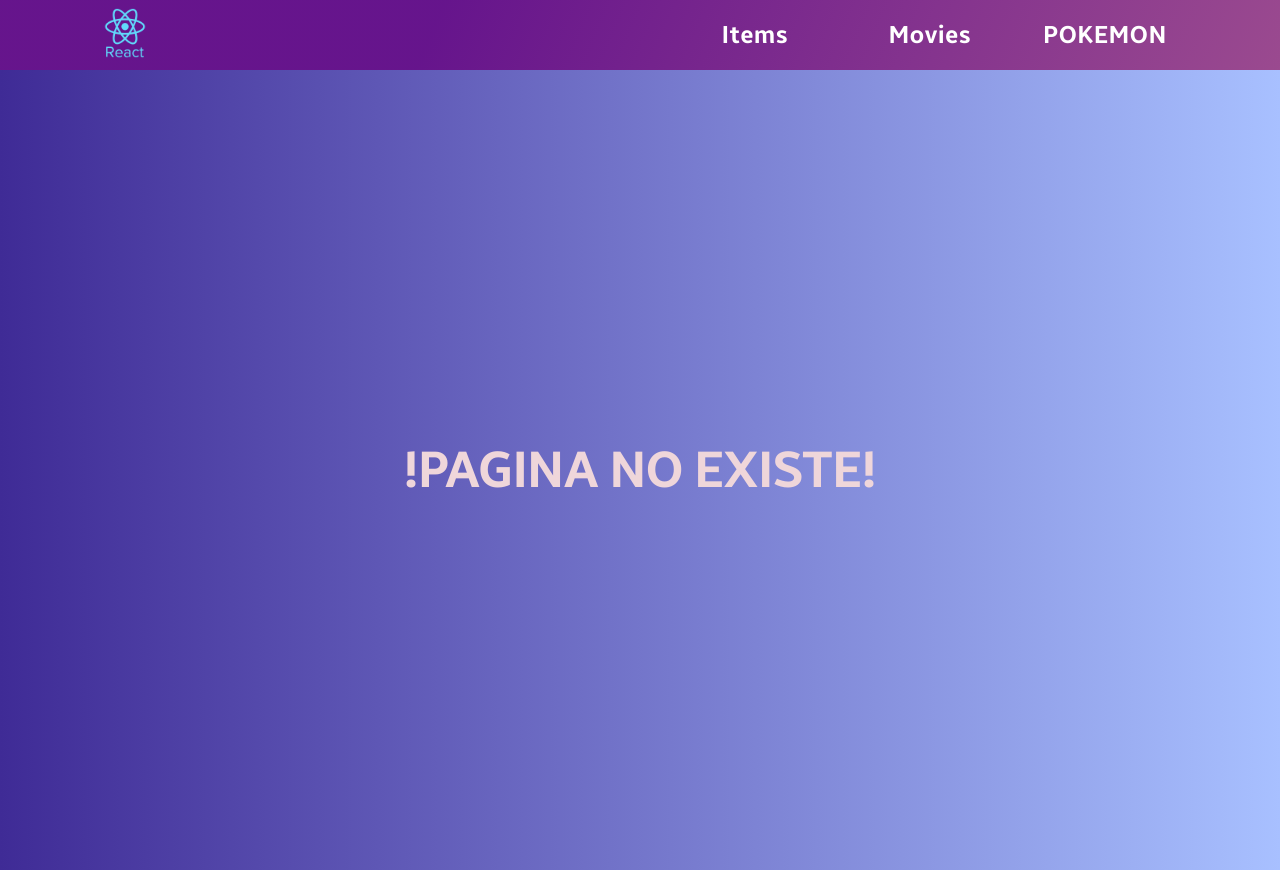
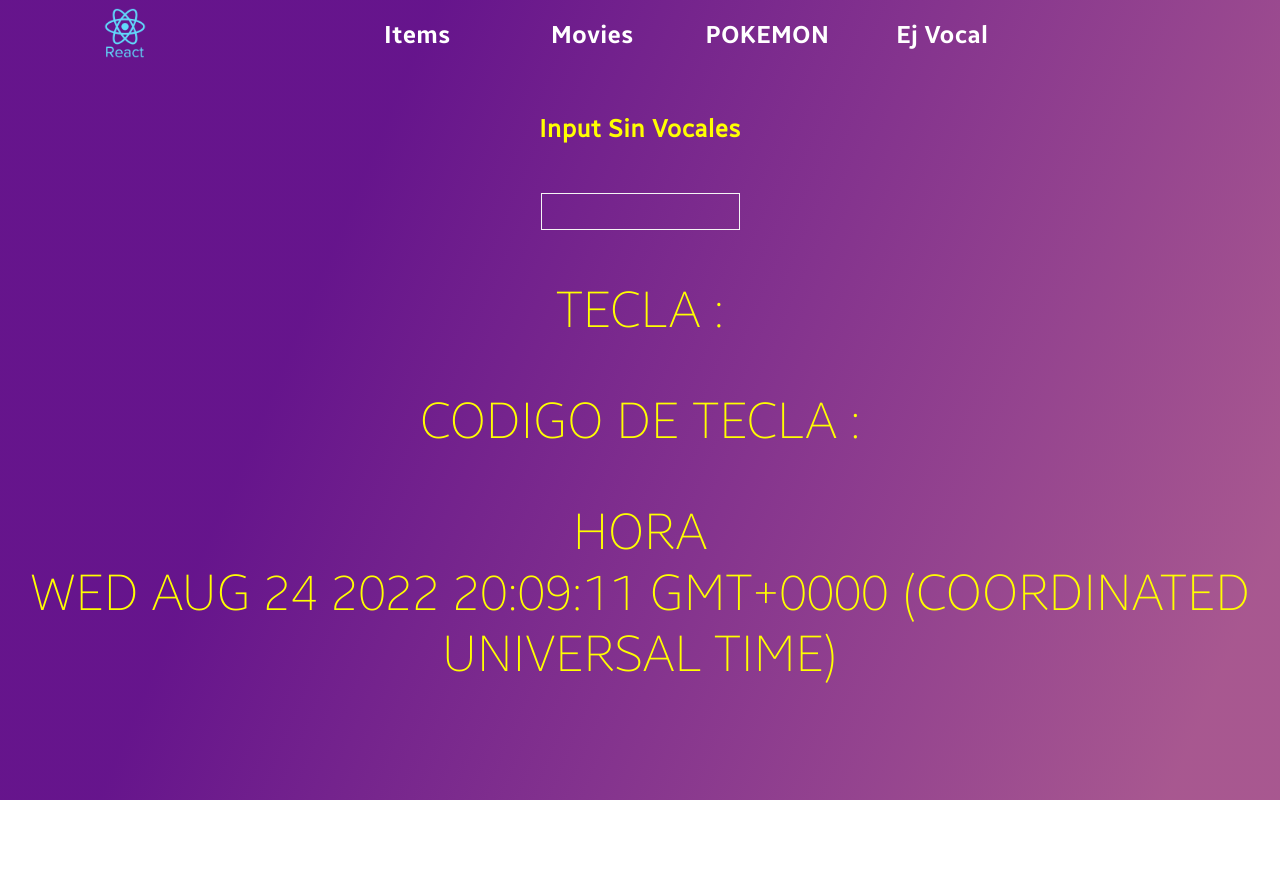
Before and after one commit to SmaelNicolas/ReactJs--Comision--34720, a React (Create React App) app: page /input-vocal in a window 1280 px wide. After the commit the page ends 800 px from the top, so only its background shows below. Built offline with nearby package versions, Linux system fonts and the light colour scheme.

Commit message:
ejemplo de input sin vocales

```diff
--- a/src/App.js
+++ b/src/App.js
@@ -1,6 +1,7 @@
 // import { useState } from "react";
 import { Route, Routes } from "react-router-dom";
 import "./App.css";
+import { InputVocal } from "./Components/InputVocal/InputVocal";
 import { ItemDetailContainer } from "./Components/Items/ItemDetailContainer/ItemDetailContainer";
 import { ItemListContainer } from "./Components/Items/ItemListContainer/ItemListContainer";
 import { MovieDetailContainer } from "./Components/Movies/MovieDetailContainer/MovieDetailContainer";
@@ -28,6 +29,7 @@ function App() {
 					element={<MovieDetailContainer />}
 					path='/movies-week/:idMovie'
 				/>
+				<Route element={<InputVocal />} path='/input-vocal' />
 				<Route element={<Error />} path='/*' />
 			</Routes>
 		</div>
--- /dev/null
+++ b/src/Components/InputVocal/InputVocal.jsx
@@ -0,0 +1,37 @@
+import React, { useEffect, useState } from "react";
+import "./inputVocal.css";
+
+const vocals = ["a", "e", "i", "o", "u"];
+
+export const InputVocal = () => {
+	const [keyPressed, setKeyPressed] = useState();
+	const [keyCode, setKeyCode] = useState();
+	const [time, setTime] = useState();
+
+	const handleInput = (e) => {
+		console.log(e);
+		setKeyPressed(e.key);
+		setKeyCode(e.keyCode);
+		setTime(e.timeStamp);
+		const search = vocals.find((vocal) => vocal === e.key);
+		search !== undefined && e.preventDefault();
+	};
+
+	return (
+		<div className='inputVocal--container'>
+			<h2 className='inputVocal--title'>Input sin Vocales</h2>
+			<input
+				className='inputVocal--input'
+				type='text'
+				onKeyDown={handleInput}
+			/>
+			<div className='inputVocal--output'>Tecla : {keyPressed}</div>
+			<div className='inputVocal--output'>
+				Codigo de Tecla : {keyCode}
+			</div>
+			<div className='inputVocal--output'>
+				Hora <br /> {Date(time)}
+			</div>
+		</div>
+	);
+};
--- /dev/null
+++ b/src/Components/InputVocal/inputVocal.css
@@ -0,0 +1,33 @@
+.inputVocal--container {
+	width: 100%;
+	height: 600px;
+	display: flex;
+	flex-direction: column;
+	gap: 50px;
+	justify-content: center;
+	align-items: center;
+	margin-top: 30px;
+}
+
+.inputVocal--title {
+	color: yellow;
+	text-transform: capitalize;
+	font-family: "SSRegular";
+	letter-spacing: 1px;
+}
+
+.inputVocal--input {
+	padding: 10px;
+	border: 1px solid whitesmoke;
+	background-color: transparent;
+	color: white;
+}
+
+.inputVocal--output {
+	width: 100%;
+	text-align: center;
+	color: yellow;
+	text-transform: uppercase;
+	font-family: "SSThin";
+	font-size: 50px;
+}
--- a/src/Components/Navbar/Navbar.jsx
+++ b/src/Components/Navbar/Navbar.jsx
@@ -25,6 +25,11 @@ export const Navbar = () => {
 						POKEMON
 					</Link>
 				</li>
+				<li className='navbar--ul--li'>
+					<Link to='/input-vocal' className='navbar--ul--li--link'>
+						Ej Vocal
+					</Link>
+				</li>
 			</ul>
 		</nav>
 	);
--- a/src/Components/Navbar/navbar.css
+++ b/src/Components/Navbar/navbar.css
@@ -13,7 +13,7 @@
 }
 
 .navbar--ul {
-	width: 500px;
+	width: 1000px;
 	display: flex;
 	flex-direction: row;
 	flex-wrap: wrap;
```
